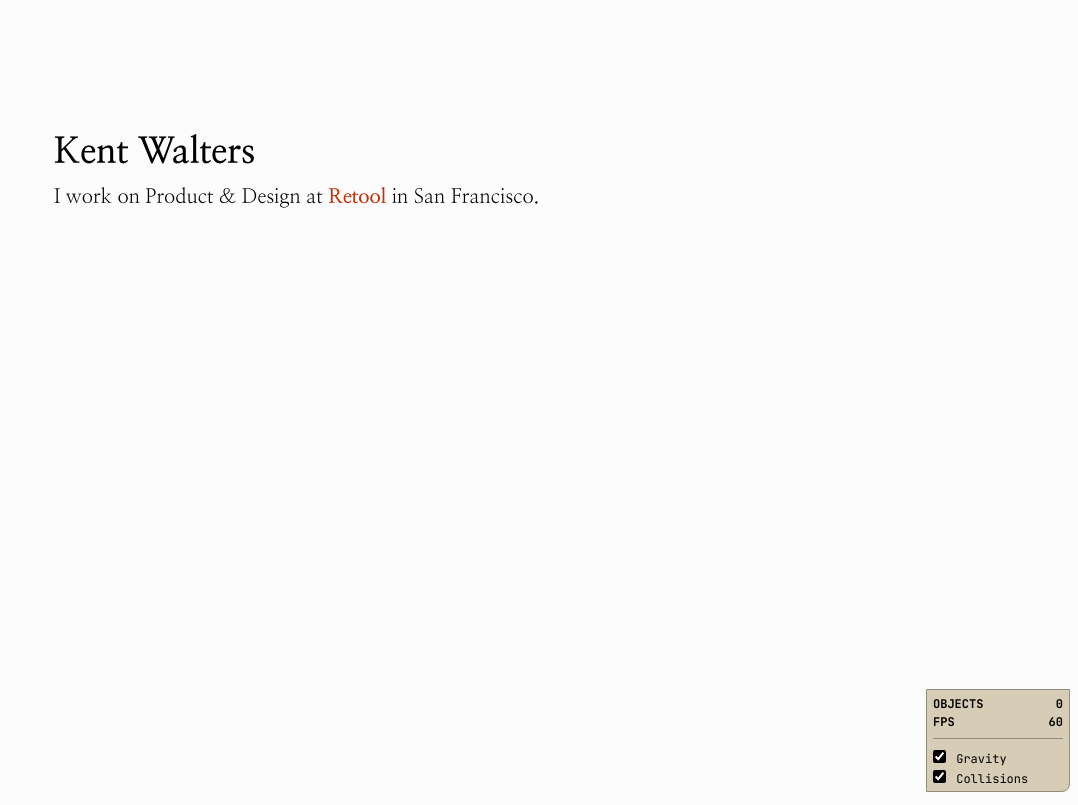
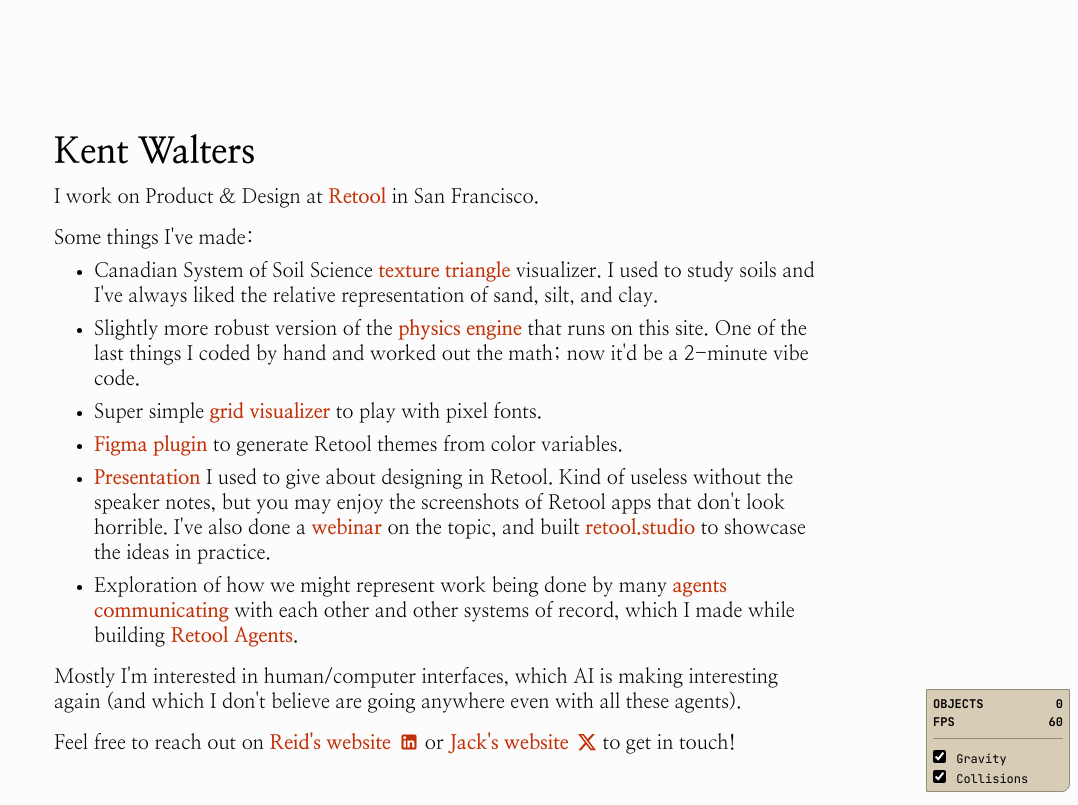
Before and after one commit to kentwalters/kentwalters.com, a plain HTML site: page index.html in a window 1280 px wide. Shown: the whole page, without its empty margins (202-1280 px from the left). Drawn offline with Linux system fonts and the light colour scheme.

Commit message:
Added a bunch of projects and links to LinkedIn and Twitter.

```diff
--- a/css/styles.css
+++ b/css/styles.css
@@ -5,6 +5,9 @@
 :root {
   --white: #fdfcfd;
   --red: #c22f04;
+  --space-sm: 8px;
+  --space-md: 16px;
+  --space-lg: 32px;
 }
 
 body {
@@ -20,8 +23,17 @@
 #name {
   position: absolute;
   top: 15%;
-  left: 20%;
+  left: 50%;
+  transform: translateX(-50%);
+  width: 60%;
+  max-width: 800px;
   pointer-events: none;
+}
+
+@media (max-width: 768px) {
+  #name {
+    width: 90%;
+  }
 }
 
 #name h1 {
@@ -32,6 +44,7 @@
 }
 
 #name p,
+#name li,
 a {
   font-family: "Nanum Myeongjo", serif;
   font-size: 20px;
@@ -47,7 +60,16 @@
   background-color: var(--white);
 }
 
-p {
+#name p {
+  margin-top: var(--space-md);
+  margin-bottom: 0;
+}
+
+#name p:first-of-type {
+  margin-top: 0;
+}
+
+#control p {
   margin-top: 2px;
   margin-bottom: 2px;
 }
@@ -123,6 +145,30 @@
   accent-color: black;
 }
 
+.projects-heading {
+  margin-top: var(--space-lg);
+}
+
+.contact {
+  margin-top: var(--space-lg);
+}
+
+#name ul {
+  margin-top: var(--space-sm);
+  margin-bottom: var(--space-md);
+}
+
+#name li {
+  margin-bottom: var(--space-sm);
+}
+
+.icon {
+  width: 1em;
+  height: 1em;
+  vertical-align: -0.125em;
+  margin-left: 0.15em;
+}
+
 #name a {
   pointer-events: auto; /* Add this to allow link interaction */
 }
--- a/index.html
+++ b/index.html
@@ -19,9 +19,21 @@
       <div id="name">
         <h1>Kent Walters</h1>
         <p>
-          I work on Product & Design at <a href="https://retool.com">Retool</a>
+          I work on Product & Design at <a href="https://retool.com" target="_blank">Retool</a>
           in San Francisco.
         </p>
+
+        <p class="projects-heading">Some things I've made:</p>
+        <ul>
+          <li>Canadian System of Soil Science <a href="https://cssc-texture-triangle.vercel.app/" target="_blank">texture triangle</a> visualizer. I used to study soils and I've always liked the relative representation of sand, silt, and clay.</li>
+          <li>Slightly more robust version of the <a href="https://physics-inky.vercel.app/" target="_blank">physics engine</a> that runs on this site. One of the last things I coded by hand and worked out the math; now it'd be a 2-minute vibe code.</li>
+          <li>Super simple <a href="https://grid-ruddy-tau.vercel.app/" target="_blank">grid visualizer</a> to play with pixel fonts.</li>
+          <li><a href="https://www.figma.com/community/plugin/1388634061939245347/retool-theme-generator" target="_blank">Figma plugin</a> to generate Retool themes from color variables.</li>
+          <li><a href="https://designing-in-retool.vercel.app/" target="_blank">Presentation</a> I used to give about designing in Retool. Kind of useless without the speaker notes, but you may enjoy the screenshots of Retool apps that don't look horrible. I've also done a <a href="https://www.youtube.com/watch?v=WfyQAEOODjA" target="_blank">webinar</a> on the topic, and built <a href="https://retool.studio/p/home" target="_blank">retool.studio</a> to showcase the ideas in practice.</li>
+          <li>Exploration of how we might represent work being done by many <a href="https://graph-3pku.vercel.app/" target="_blank">agents communicating</a> with each other and other systems of record, which I made while building <a href="https://www.youtube.com/watch?v=vL2fKSojkK0&t=438s" target="_blank">Retool Agents</a>.</li>
+        </ul>
+        <p>Mostly I'm interested in human/computer interfaces, which AI is making interesting again (and which I don't believe are going anywhere even with all these agents).</p>
+        <p class="contact">Feel free to reach out on <a href="https://www.linkedin.com/in/kent-walters-profile/" target="_blank">Reid's website <svg class="icon" xmlns="http://www.w3.org/2000/svg" viewBox="0 0 24 24" fill="currentColor"><path d="M19 3a2 2 0 0 1 2 2v14a2 2 0 0 1-2 2H5a2 2 0 0 1-2-2V5a2 2 0 0 1 2-2h14m-.5 15.5v-5.3a3.26 3.26 0 0 0-3.26-3.26c-.85 0-1.84.52-2.32 1.3v-1.11h-2.79v8.37h2.79v-4.93c0-.77.62-1.4 1.39-1.4a1.4 1.4 0 0 1 1.4 1.4v4.93h2.79M6.88 8.56a1.68 1.68 0 0 0 1.68-1.68c0-.93-.75-1.69-1.68-1.69a1.69 1.69 0 0 0-1.69 1.69c0 .93.76 1.68 1.69 1.68m1.39 9.94v-8.37H5.5v8.37h2.77z"/></svg></a> or <a href="https://x.com/_kentwalters" target="_blank">Jack's website <svg class="icon" xmlns="http://www.w3.org/2000/svg" viewBox="0 0 24 24" fill="currentColor"><path d="M18.244 2.25h3.308l-7.227 8.26 8.502 11.24H16.17l-5.214-6.817L4.99 21.75H1.68l7.73-8.835L1.254 2.25H8.08l4.713 6.231zm-1.161 17.52h1.833L7.084 4.126H5.117z"/></svg></a> to get in touch!</p>
       </div>
       <div id="control">
         <p class="control-item" id="obs-label">
```
